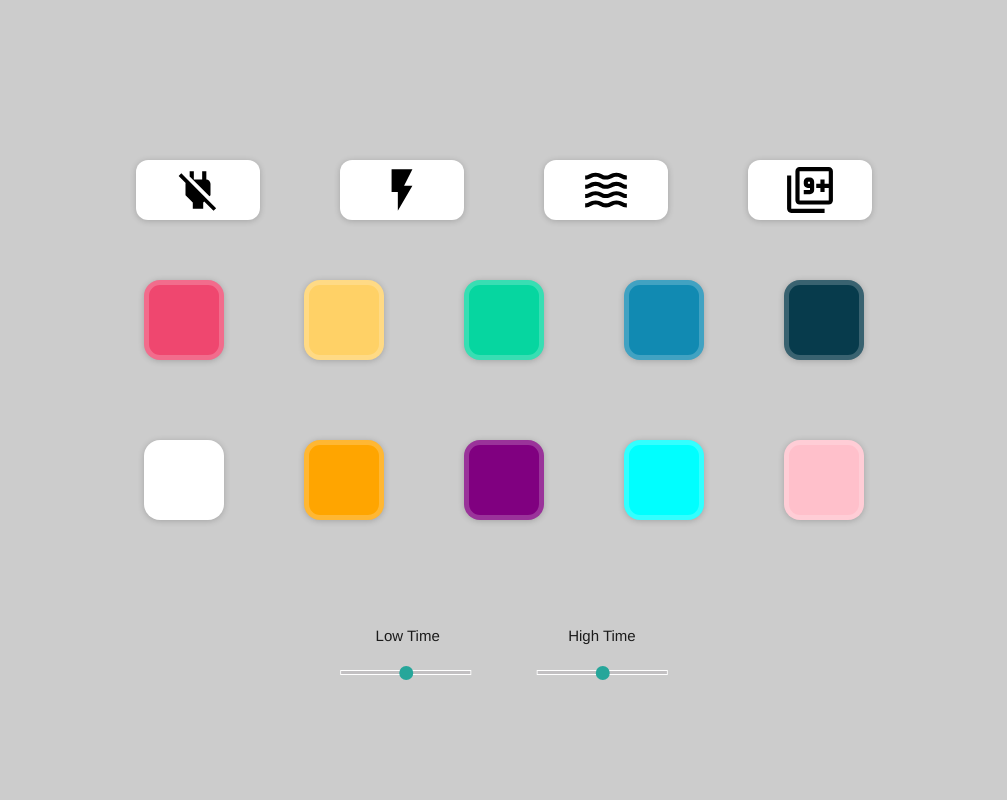
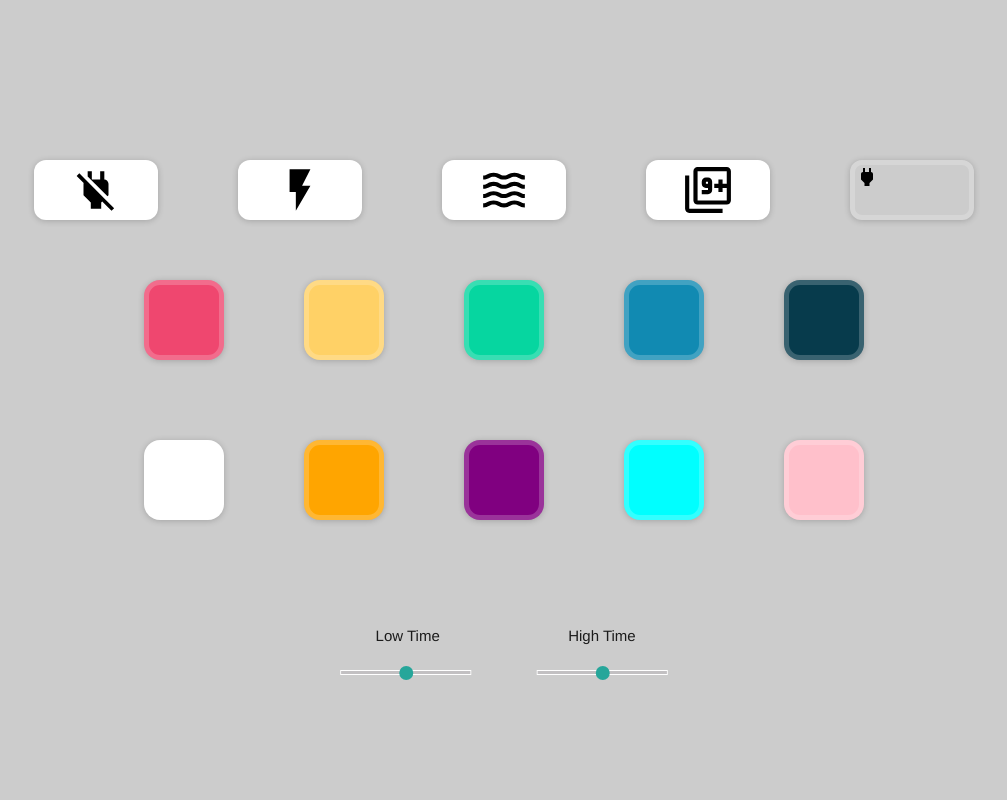
Before and after one commit to ngopaul/ColorControl, a Flask app: page / in a window 1280 px wide. Shown: the whole page, without its empty margins (136-1143 px from the left). Run offline with Flask 2, Linux system fonts and the light colour scheme; some libraries are stand-ins or nearby versions.

Commit message:
on button

```diff
--- a/templates/main.html
+++ b/templates/main.html
@@ -49,6 +49,9 @@
 				<div id="button-multi" class="function-button">
 					<svg xmlns="http://www.w3.org/2000/svg" width="50" height="50" viewBox="0 0 24 24"><path d="M0 0h24v24H0z" fill="none"/><path d="M3 5H1v16c0 1.1.9 2 2 2h16v-2H3V5zm11 7V8c0-1.11-.9-2-2-2h-1c-1.1 0-2 .89-2 2v1c0 1.11.9 2 2 2h1v1H9v2h3c1.1 0 2-.89 2-2zm-3-3V8h1v1h-1zm10-8H7c-1.1 0-2 .9-2 2v14c0 1.1.9 2 2 2h14c1.1 0 2-.9 2-2V3c0-1.1-.9-2-2-2zm0 8h-2V7h-2v2h-2v2h2v2h2v-2h2v6H7V3h14v6z"/></svg>
 				</div>
+				<div id="button-on" class="function-button">
+					<svg xmlns="http://www.w3.org/2000/svg" width="24" height="24" viewBox="0 0 24 24"><path d="M16.01 7L16 3h-2v4h-4V3H8v4h-.01C7 6.99 6 7.99 6 8.99v5.49L9.5 18v3h5v-3l3.5-3.51v-5.5c0-1-1-2-1.99-1.99z"/><path fill="none" d="M0 0h24v24H0z"/></svg>
+				</div>
 			</div>
 			<div id="spine-1">
 				<!-- <div id="button-red" class="button" value="0" onclick="takeColor('#EF476F')"></div>
```
